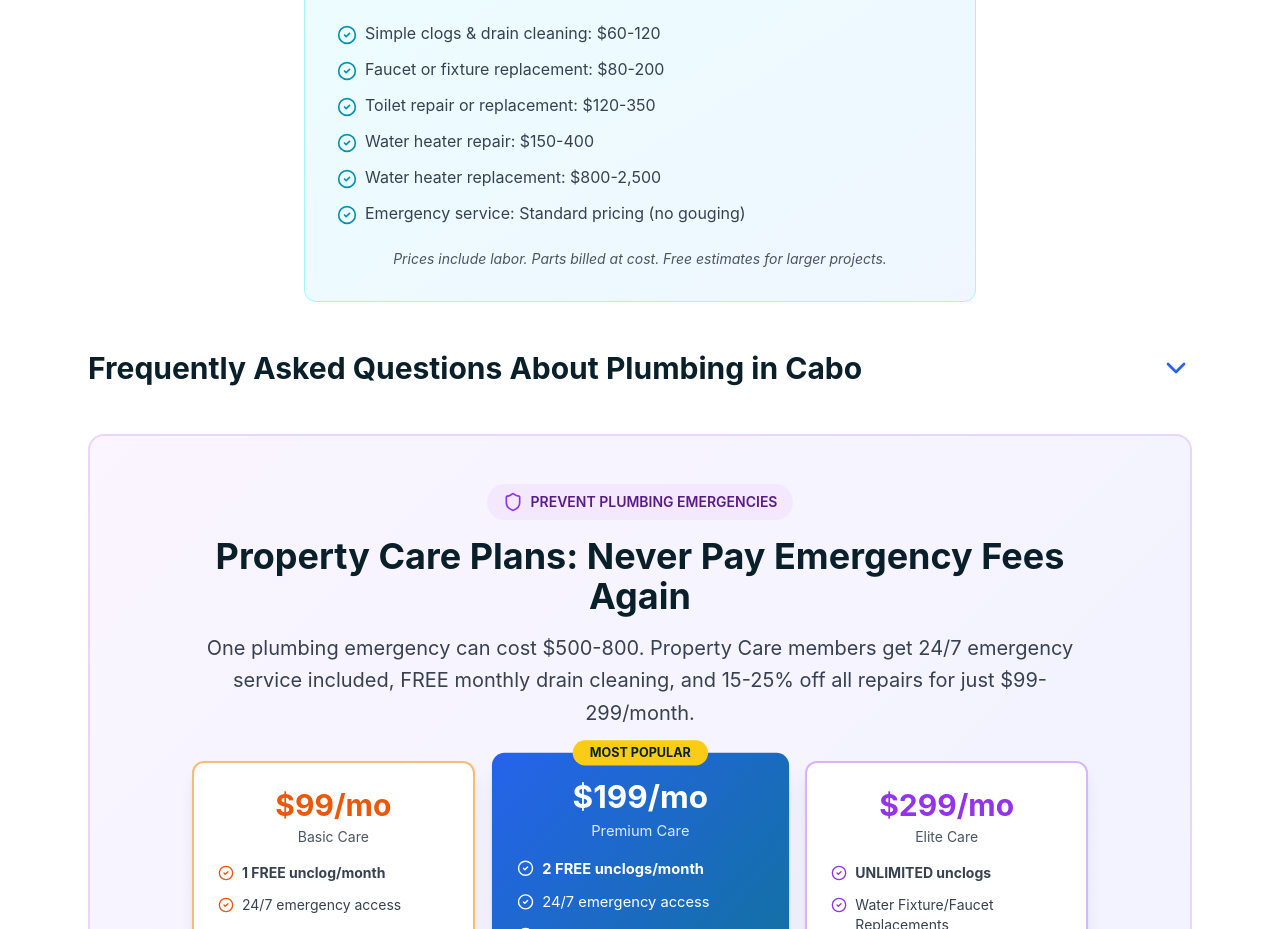
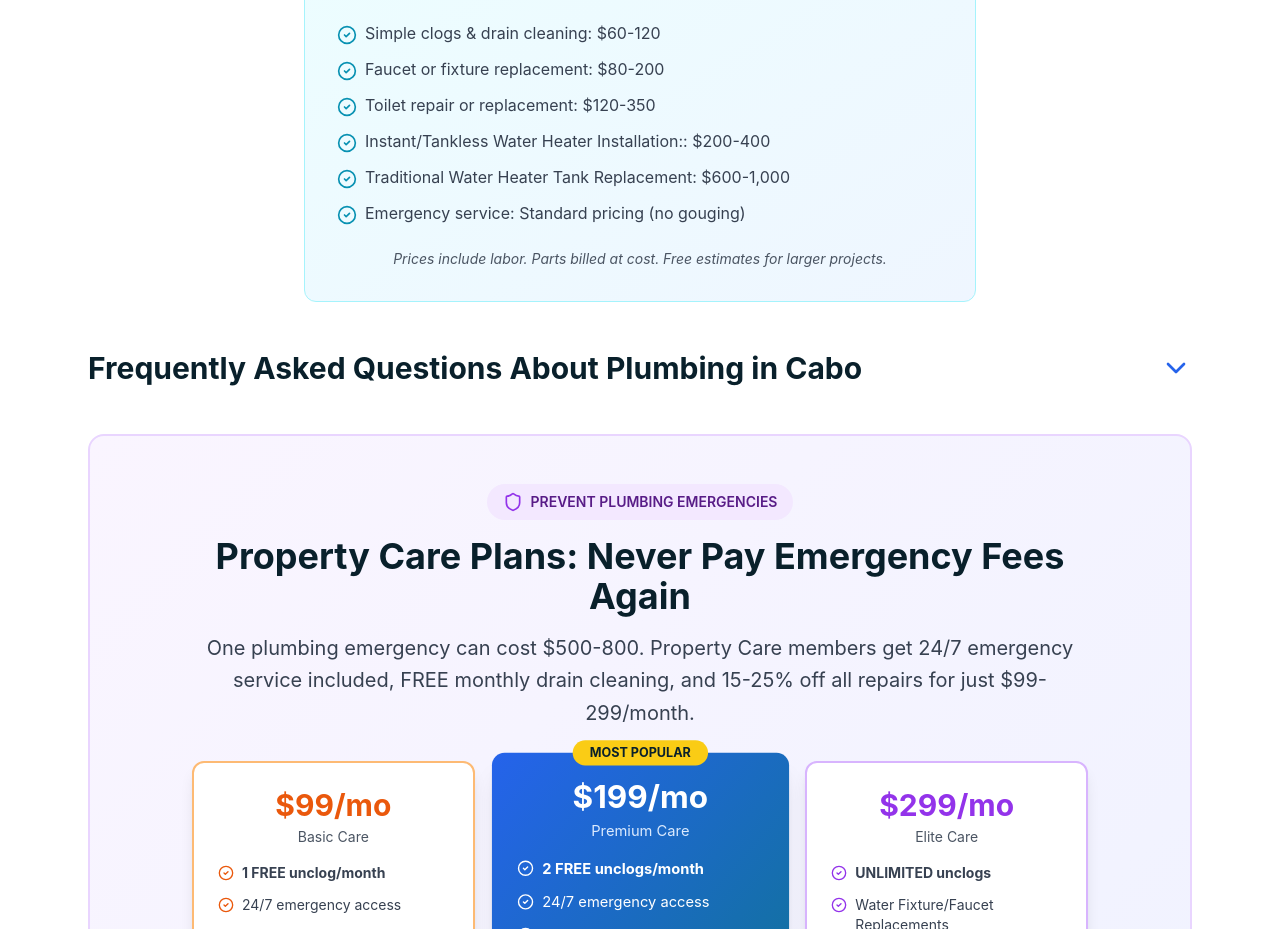
Before and after one commit to edgpac/caboshandyman, a React (Vite) app: page /plumber-cabo-san-lucas in a window 1280 px wide. Shown: the part 3480-4409 px from the top of the page. Built offline with nearby package versions, Linux system fonts and the light colour scheme; no server answers.

Commit message:
Optimize videos

```diff
--- a/src/pages/PlumberCaboSanLucas.tsx
+++ b/src/pages/PlumberCaboSanLucas.tsx
@@ -478,11 +478,11 @@ export default function PlumberCaboSanLucas() {
                 </li>
                 <li className="flex items-start gap-2">
                   <CheckCircle2 className="text-cyan-600 flex-shrink-0 mt-1" size={20} />
-                  <span className="text-gray-700">Water heater repair: $150-400</span>
+                  <span className="text-gray-700">Instant/Tankless Water Heater Installation:: $200-400</span>
                 </li>
                 <li className="flex items-start gap-2">
                   <CheckCircle2 className="text-cyan-600 flex-shrink-0 mt-1" size={20} />
-                  <span className="text-gray-700">Water heater replacement: $800-2,500</span>
+                  <span className="text-gray-700">Traditional Water Heater Tank Replacement: $600-1,000</span>
                 </li>
                 <li className="flex items-start gap-2">
                   <CheckCircle2 className="text-cyan-600 flex-shrink-0 mt-1" size={20} />
```
